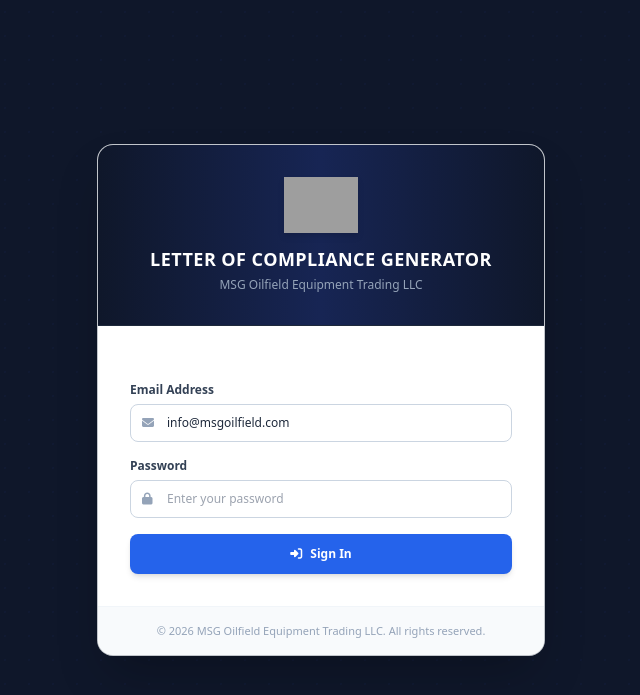
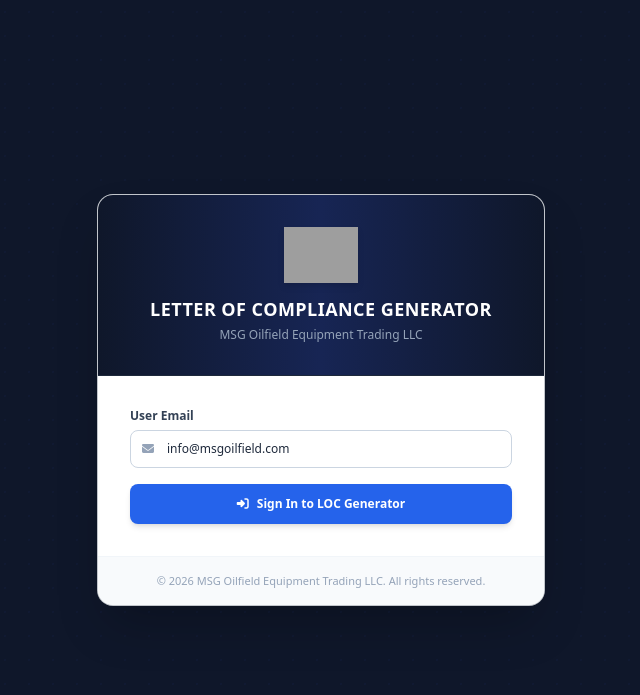
Before and after one commit to prinsoncrdz/MSG1, a Flask app: page /login in a window 1280 px wide. Shown: the top 695 px of the page, without its empty margins (319-959 px from the left). Run offline with Flask 3, Linux system fonts and the light colour scheme; some libraries are stand-ins or nearby versions; grey boxes are pictures that could not be loaded.

Commit message:
Update: Simplified login screen for 1-click access

```diff
--- a/app.py
+++ b/app.py
@@ -12,9 +12,7 @@ app = Flask(__name__)
 app.secret_key = os.environ.get('SECRET_KEY', 'msg-oilfield-loc-secret-key-2026')
 app.config['MAX_CONTENT_LENGTH'] = 16 * 1024 * 1024  # 16 MB max upload
 
-# Pre-configured login credentials
 DEFAULT_USER_EMAIL = "info@msgoilfield.com"
-AUTO_GENERATED_PASSWORD = os.environ.get('MSG_PASSWORD', 'MSG#2026Pass!')
 
 def login_required(f):
     @wraps(f)
@@ -35,15 +33,12 @@ def login():
 @app.route('/api/login', methods=['POST'])
 def api_login():
     data = request.get_json() or {}
-    email = data.get('email', '').strip()
-    password = data.get('password', '').strip()
+    email = data.get('email', '').strip() or DEFAULT_USER_EMAIL
 
-    if email.lower() == DEFAULT_USER_EMAIL.lower() and password == AUTO_GENERATED_PASSWORD:
-        session['user_logged_in'] = True
-        session['user_email'] = DEFAULT_USER_EMAIL
-        return jsonify({'success': True, 'redirect': '/'})
-    else:
-        return jsonify({'success': False, 'error': 'Invalid email or password.'}), 401
+    # Simple 1-click seamless login
+    session['user_logged_in'] = True
+    session['user_email'] = email
+    return jsonify({'success': True, 'redirect': '/'})
 
 @app.route('/logout')
 def logout():
--- a/templates/login.html
+++ b/templates/login.html
@@ -34,43 +34,25 @@
         <!-- Login Card Body -->
         <div class="p-6 sm:p-8 space-y-6">
 
-            <!-- Error Alert -->
-            <div id="login-error" class="hidden bg-red-50 border border-red-200 text-red-700 text-xs p-3 rounded-lg flex items-center space-x-2">
-                <i class="fa-solid fa-circle-exclamation text-red-500"></i>
-                <span id="login-error-msg">Invalid email or password.</span>
-            </div>
-
-            <!-- Secure Login Form -->
+            <!-- Direct Sign In Form -->
             <form onsubmit="handleLogin(event)" class="space-y-4">
                 <div>
-                    <label class="block text-xs font-semibold text-slate-700 mb-1.5">Email Address</label>
+                    <label class="block text-xs font-semibold text-slate-700 mb-1.5">User Email</label>
                     <div class="relative">
                         <div class="absolute inset-y-0 left-0 pl-3 flex items-center pointer-events-none text-slate-400">
                             <i class="fa-solid fa-envelope text-xs"></i>
                         </div>
-                        <input type="email" id="email" required
+                        <input type="email" id="email"
                                value="{{ email }}"
                                class="w-full text-xs pl-9 pr-3 py-2.5 border border-slate-300 rounded-lg focus:ring-2 focus:ring-blue-600 focus:border-blue-600 focus:outline-none"
                                placeholder="info@msgoilfield.com">
                     </div>
                 </div>
 
-                <div>
-                    <label class="block text-xs font-semibold text-slate-700 mb-1.5">Password</label>
-                    <div class="relative">
-                        <div class="absolute inset-y-0 left-0 pl-3 flex items-center pointer-events-none text-slate-400">
-                            <i class="fa-solid fa-lock text-xs"></i>
-                        </div>
-                        <input type="password" id="password" required
-                               class="w-full text-xs pl-9 pr-3 py-2.5 border border-slate-300 rounded-lg focus:ring-2 focus:ring-blue-600 focus:border-blue-600 focus:outline-none"
-                               placeholder="Enter your password">
-                    </div>
-                </div>
-
                 <button type="submit"
                         class="w-full py-3 text-xs font-bold text-white bg-blue-600 hover:bg-blue-700 rounded-lg shadow-md hover:shadow-lg transition flex items-center justify-center space-x-2">
                     <i class="fa-solid fa-right-to-bracket"></i>
-                    <span>Sign In</span>
+                    <span>Sign In to LOC Generator</span>
                 </button>
             </form>
 
@@ -85,29 +67,21 @@
     <script>
         function handleLogin(e) {
             e.preventDefault();
-            const email = document.getElementById('email').value;
-            const password = document.getElementById('password').value;
-            const errorDiv = document.getElementById('login-error');
-
-            errorDiv.classList.add('hidden');
+            const email = document.getElementById('email').value || "{{ email }}";
 
             fetch('/api/login', {
                 method: 'POST',
                 headers: { 'Content-Type': 'application/json' },
-                body: JSON.stringify({ email, password })
+                body: JSON.stringify({ email: email })
             })
             .then(res => res.json())
             .then(data => {
                 if (data.success) {
                     window.location.href = data.redirect || '/';
-                } else {
-                    document.getElementById('login-error-msg').innerText = data.error || 'Invalid credentials';
-                    errorDiv.classList.remove('hidden');
                 }
             })
             .catch(err => {
-                document.getElementById('login-error-msg').innerText = 'Connection error. Please try again.';
-                errorDiv.classList.remove('hidden');
+                window.location.href = '/';
             });
         }
     </script>
```
